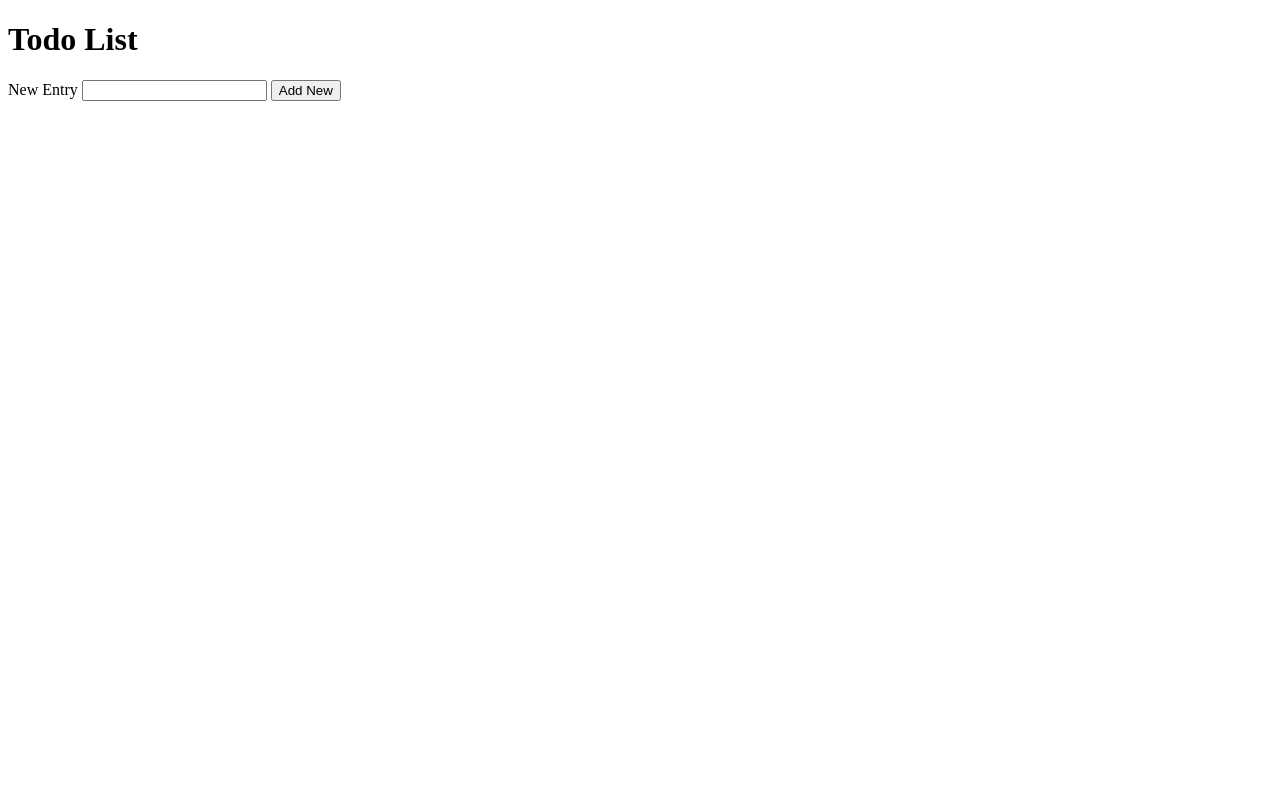
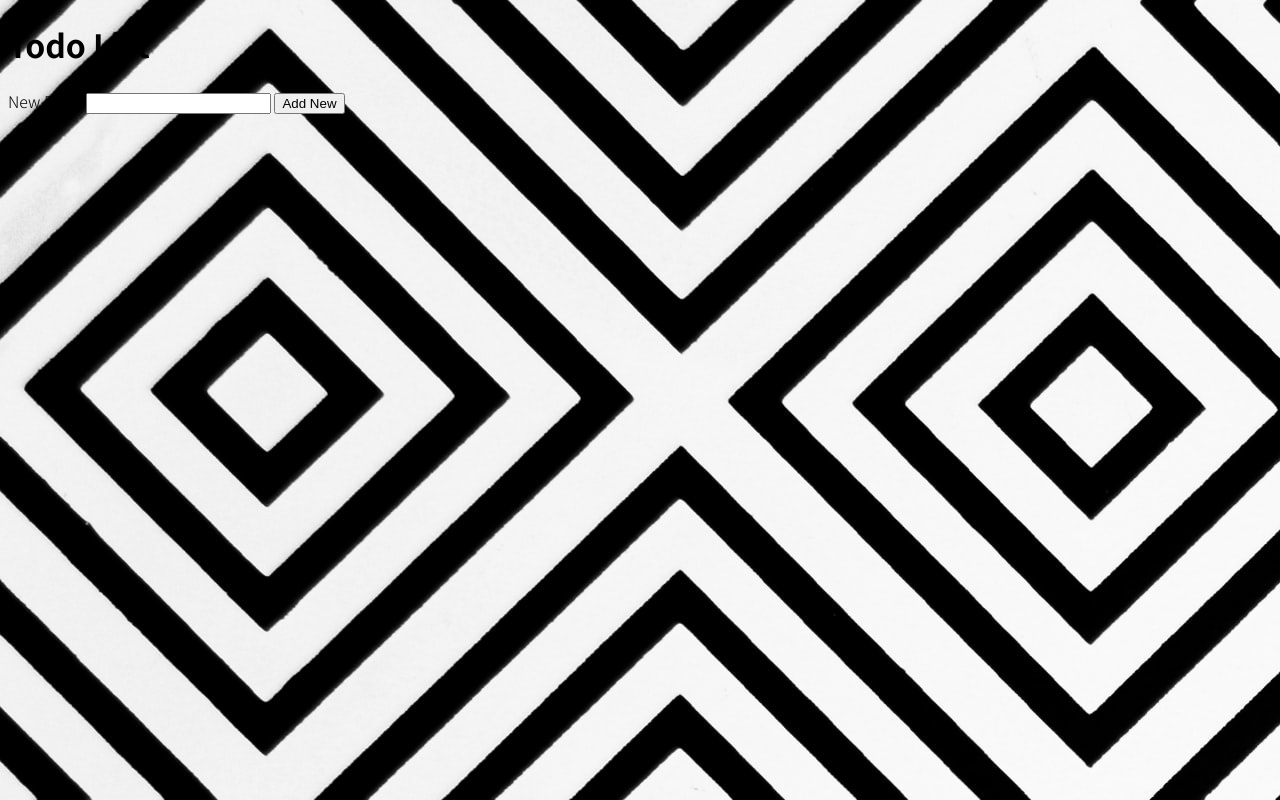
Before and after one commit to hussain04168/currentProjects, a plain HTML site: page index.html in a window 1280 px wide. Drawn offline with Linux system fonts and the light colour scheme.

Commit message:
Added background

```diff
--- a/index.html
+++ b/index.html
@@ -9,6 +9,7 @@
       href="https://fonts.googleapis.com/css2?family=Noto+Sans+JP:wght@300;700&display=swap"
       rel="stylesheet"
     />
+    <link rel="stylesheet" href="todo.css" />
     <script src="test.js" defer></script>
   </head>
   <body>
--- a/todo.css
+++ b/todo.css
@@ -1,3 +1,6 @@
 body {
   font-family: "Noto Sans JP", sans-serif;
+  background: url(todoBackground.jpg);
+  background-repeat: no-repeat;
+  background-size: auto;
 }
```
Also changed, not shown: todoBackground.jpg (added).
